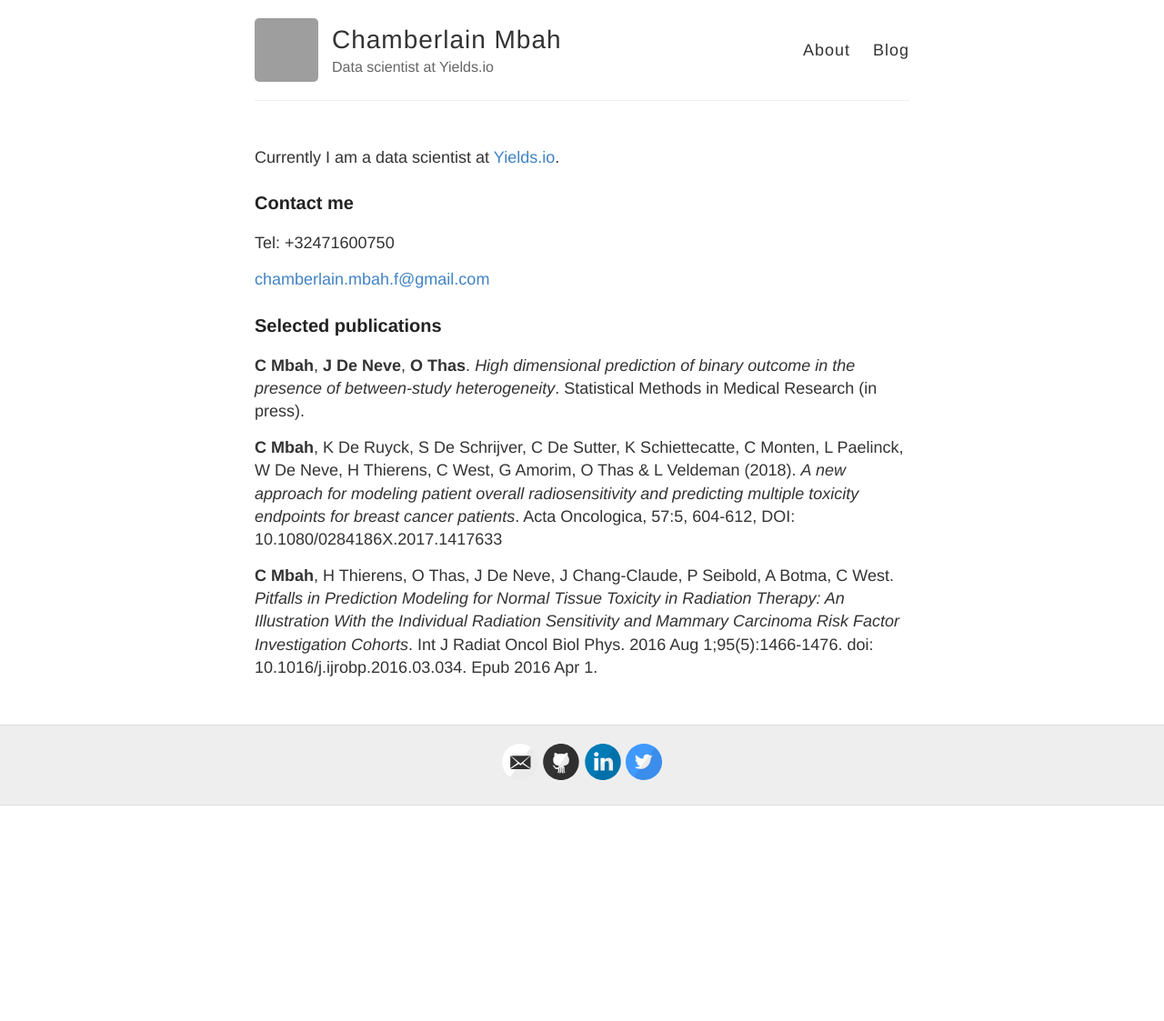
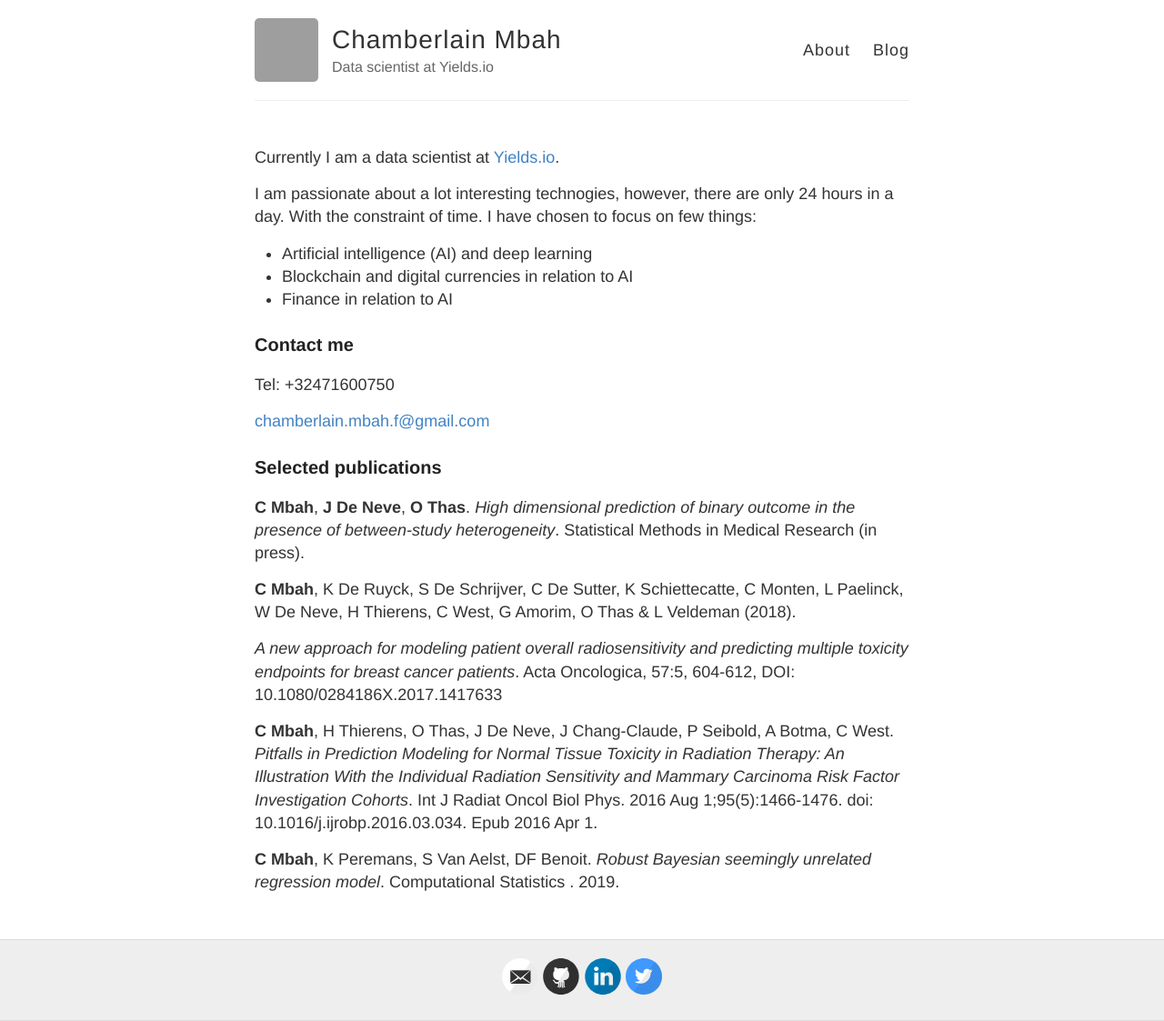
Before and after one commit to chambox/chambox.github.io, a Jekyll site: the page built from about.md, in a window 1280 px wide. Shown: the whole page at 91% size. Built offline with Jekyll 4.4.1, drawn with Linux system fonts in a browser that asks for light colours; before the commit the page ends 900 px from its top, so only the background shows below that; grey boxes are pictures that could not be loaded.

```diff
--- a/about.md
+++ b/about.md
@@ -4,6 +4,11 @@ title:
 permalink: /about/
 ---
 Currently I am a data scientist at [Yields.io](https://www.yields.io/).
+
+I am passionate about a lot interesting technogies, however, there are only 24 hours in a day. With the constraint of time. I have chosen to focus on few things:
+* Artificial intelligence (AI) and deep learning
+* Blockchain and digital currencies in relation to AI
+* Finance  in relation to AI
 
 
 
@@ -19,9 +24,16 @@ Tel: +32471600750
 *High dimensional prediction of binary outcome in the presence of between-study heterogeneity*.
 Statistical Methods in Medical Research (in press).
 
-**C Mbah**, K De Ruyck, S De Schrijver, C De Sutter, K Schiettecatte, C Monten, L Paelinck, W De Neve, H Thierens, C West, G Amorim, O Thas & L Veldeman (2018). *A new approach for modeling patient overall radiosensitivity and predicting multiple toxicity endpoints for breast cancer patients*. Acta Oncologica, 57:5, 604-612, DOI: 10.1080/0284186X.2017.1417633
+**C Mbah**, K De Ruyck, S De Schrijver, C De Sutter, K Schiettecatte, C Monten, L Paelinck, W De Neve, H Thierens, C West, G Amorim, O Thas & L Veldeman (2018).
+
+*A new approach for modeling patient overall radiosensitivity and predicting multiple toxicity endpoints for breast cancer patients*.
+Acta Oncologica, 57:5, 604-612, DOI: 10.1080/0284186X.2017.1417633
 
 
 **C Mbah**, H Thierens, O Thas, J De Neve, J Chang-Claude, P Seibold, A  Botma, C West.
 *Pitfalls in Prediction Modeling for Normal Tissue Toxicity in Radiation Therapy: An Illustration With the Individual Radiation Sensitivity and Mammary Carcinoma Risk Factor Investigation Cohorts*.
 Int J Radiat Oncol Biol Phys. 2016 Aug 1;95(5):1466-1476. doi: 10.1016/j.ijrobp.2016.03.034. Epub 2016 Apr 1.
+
+**C Mbah**, K Peremans, S Van Aelst, DF Benoit.
+*Robust Bayesian seemingly unrelated regression model*.
+Computational Statistics . 2019.
```
Also changed, not shown: _posts/2019-09-15-autoencoder.md (+1 -0 lines).
